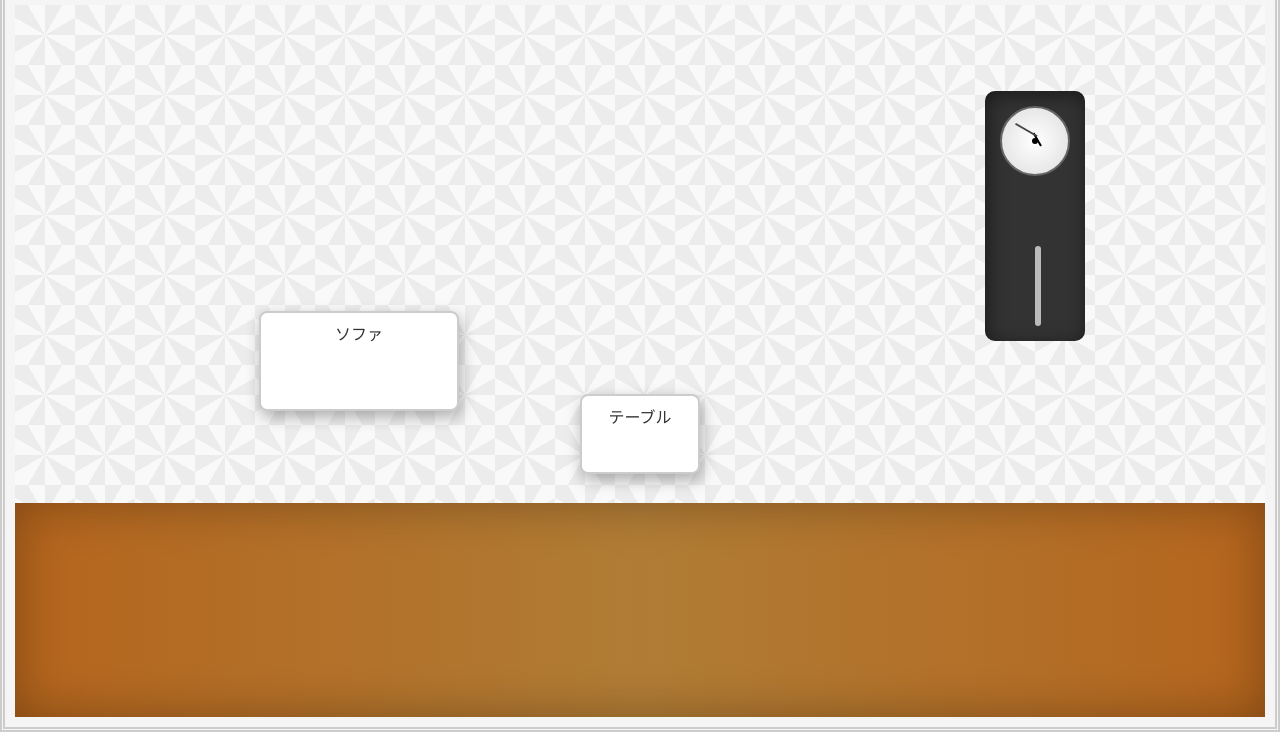
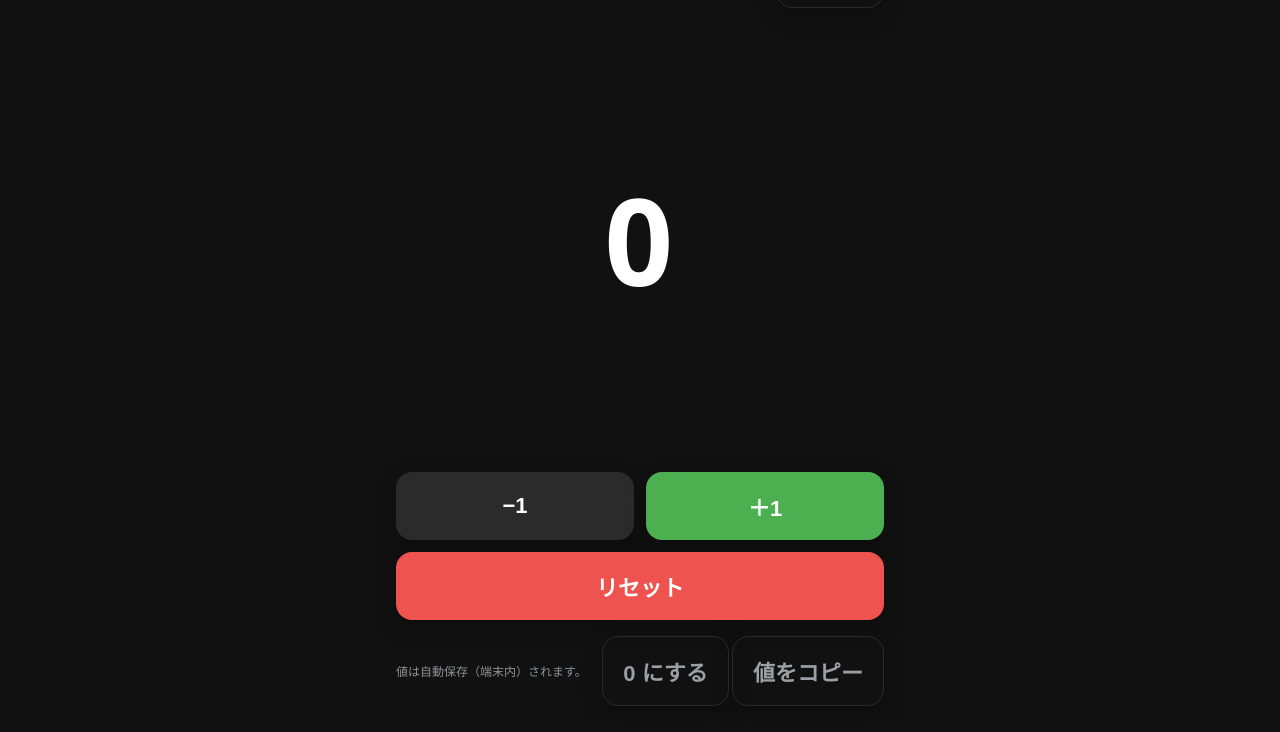
Before and after one commit to watabe0013/test, a plain HTML site: page index.html in a window 1280 px wide. Shown: the part 78-810 px from the top of the page. Drawn offline with Linux system fonts and the light colour scheme.

Commit message:
Update index.html

```diff
--- a/index.html
+++ b/index.html
@@ -1,45 +1,122 @@
 <!DOCTYPE html>
 <html lang="ja">
 <head>
-  <meta charset="UTF-8" />
-  <title>高級な部屋</title>
-  <!-- heya.css を読み込む -->
-  <link rel="stylesheet" href="heya.css" />
+  <meta charset="utf-8" />
+  <meta name="viewport" content="width=device-width, initial-scale=1, viewport-fit=cover" />
+  <title>カウンター</title>
+  <meta name="theme-color" content="#111" />
+  <style>
+    :root { --bg:#111; --fg:#fff; --muted:#9aa0a6; --accent:#4caf50; --danger:#ef5350; }
+    * { box-sizing: border-box; }
+    html, body { height: 100%; margin: 0; background: var(--bg); color: var(--fg); font-family: system-ui, -apple-system, Segoe UI, Roboto, Helvetica, Arial, "Hiragino Kaku Gothic ProN", Meiryo, sans-serif; }
+    .app { min-height: 100%; display: grid; grid-template-rows: auto 1fr auto; gap: 16px; padding: 16px; max-width: 520px; margin: 0 auto; }
+    header { display:flex; align-items:center; justify-content:space-between; }
+    header h1 { font-size: 20px; margin: 0; font-weight: 700; letter-spacing: .02em; }
+    header .sub { color: var(--muted); font-size: 12px; }
+    .display { display:grid; place-items:center; }
+    .value { font-size: clamp(64px, 16vw, 120px); font-weight: 800; letter-spacing: .02em; line-height: 1; }
+    .buttons { display: grid; grid-template-columns: 1fr 1fr; gap: 12px; }
+    button { appearance: none; border: none; border-radius: 16px; padding: 18px 20px; font-size: clamp(16px, 4vw, 22px); font-weight: 700; color: #fff; background: #333; box-shadow: 0 8px 20px rgba(0,0,0,.25); touch-action: manipulation; }
+    .plus { background: var(--accent); }
+    .minus { background: #2b2b2b; }
+    .reset { background: var(--danger); grid-column: 1 / -1; }
+    .row { display:flex; gap:12px; align-items:center; justify-content:space-between; }
+    .ghost { background: transparent; color: var(--muted); border: 1px solid #2a2a2a; }
+    footer { color: var(--muted); font-size: 12px; display:flex; gap:8px; align-items:center; justify-content:space-between; flex-wrap: wrap; }
+    .hint { opacity:.9; }
+  </style>
 </head>
 <body>
-  <header>
-    <h1>高級な部屋へようこそ</h1>
-  </header>
+  <div class="app">
+    <header>
+      <div>
+        <h1>カウンター</h1>
+        <div class="sub">タップで +1、長押しで +10 / -10</div>
+      </div>
+      <button id="fullscreen" class="ghost" title="全画面">全画面</button>
+    </header>
 
-  <main class="room">
-    <!-- 壁紙（複雑な模様） -->
-    <div class="wall"></div>
+    <section class="display">
+      <div id="value" class="value" role="status" aria-live="polite">0</div>
+    </section>
 
-    <!-- フロア -->
-    <div class="floor"></div>
+    <section class="buttons">
+      <button id="minus" class="minus" aria-label="マイナス">−1</button>
+      <button id="plus" class="plus" aria-label="プラス">＋1</button>
+      <button id="reset" class="reset" aria-label="リセット">リセット</button>
+    </section>
 
-    <!-- 高級ソファ -->
-    <div class="furniture sofa">
-      <p>ソファ</p>
-    </div>
+    <footer>
+      <div class="hint">値は自動保存（端末内）されます。</div>
+      <div>
+        <button id="setZero" class="ghost">0 にする</button>
+        <button id="copy" class="ghost">値をコピー</button>
+      </div>
+    </footer>
+  </div>
 
-    <!-- テーブル -->
-    <div class="furniture table">
-      <p>テーブル</p>
-    </div>
+  <script>
+    const KEY = 'counter.value.v1';
+    const valEl = document.getElementById('value');
+    const plusBtn = document.getElementById('plus');
+    const minusBtn = document.getElementById('minus');
+    const resetBtn = document.getElementById('reset');
+    const copyBtn = document.getElementById('copy');
+    const setZeroBtn = document.getElementById('setZero');
+    const fsBtn = document.getElementById('fullscreen');
 
-    <!-- 振り子時計 -->
-    <div class="clock">
-      <div class="clock-body">
-        <div class="clock-face">
-          <div class="face-center"></div>
-          <div class="hour-hand"></div>
-          <div class="minute-hand"></div>
-        </div>
-        <div class="pendulum"></div>
-      </div>
-    </div>
+    let value = Number(localStorage.getItem(KEY) || 0) || 0;
+    render();
 
-  </main>
+    function render(){
+      valEl.textContent = value;
+      localStorage.setItem(KEY, String(value));
+    }
+
+    function vib(duration=15){
+      try { navigator.vibrate && navigator.vibrate(duration); } catch(_){}
+    }
+
+    function step(delta){
+      value += delta;
+      render();
+      vib(10);
+    }
+
+    let longPressTimer; let isLong = false;
+    function bindPress(el, shortDelta, longDelta){
+      const start = () => { isLong = false; longPressTimer = setTimeout(()=>{ isLong = true; step(longDelta); }, 420); };
+      const end = () => { clearTimeout(longPressTimer); if(!isLong) step(shortDelta); };
+      el.addEventListener('touchstart', start, {passive:true});
+      el.addEventListener('mousedown', start);
+      ['touchend','mouseup','mouseleave'].forEach(e=> el.addEventListener(e, end));
+    }
+
+    bindPress(plusBtn, +1, +10);
+    bindPress(minusBtn, -1, -10);
+
+    resetBtn.addEventListener('click', ()=>{ if(confirm('カウンターをリセットしますか？')){ value = 0; render(); vib(30); } });
+    setZeroBtn.addEventListener('click', ()=>{ value = 0; render(); vib(10); });
+
+    copyBtn.addEventListener('click', async ()=>{
+      try { await navigator.clipboard.writeText(String(value)); alert('値をコピーしました'); }
+      catch { prompt('値をコピーしてください', String(value)); }
+    });
+
+    fsBtn.addEventListener('click', async ()=>{
+      const el = document.documentElement;
+      try{
+        if(!document.fullscreenElement){ await (el.requestFullscreen && el.requestFullscreen()); }
+        else { await (document.exitFullscreen && document.exitFullscreen()); }
+      }catch(_){ /* ignore */ }
+    });
+
+    // キーボード操作（PC用）
+    window.addEventListener('keydown', (e)=>{
+      if(e.key === '+') step(+1);
+      if(e.key === '-') step(-1);
+      if(e.key === '0') { value = 0; render(); }
+    });
+  </script>
 </body>
 </html>
```
